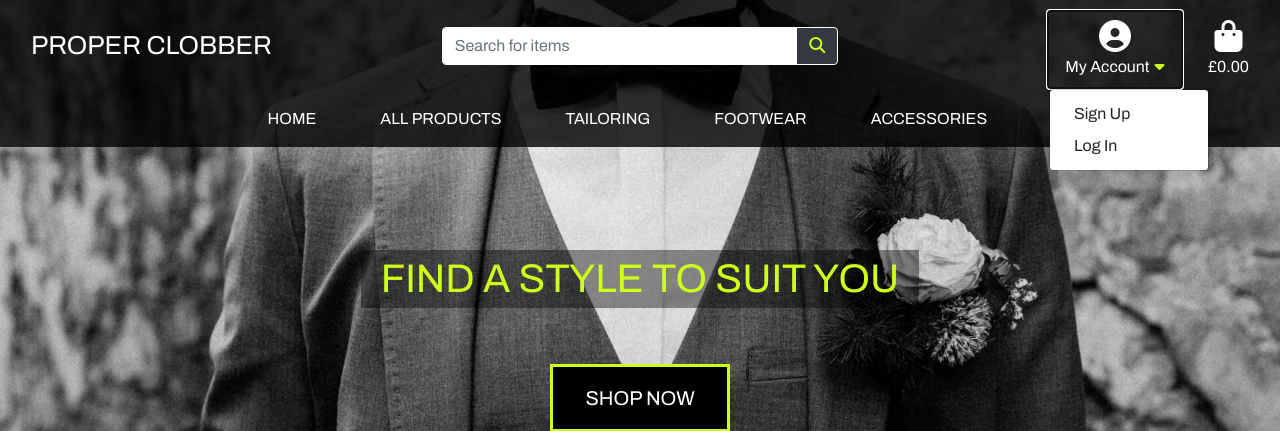
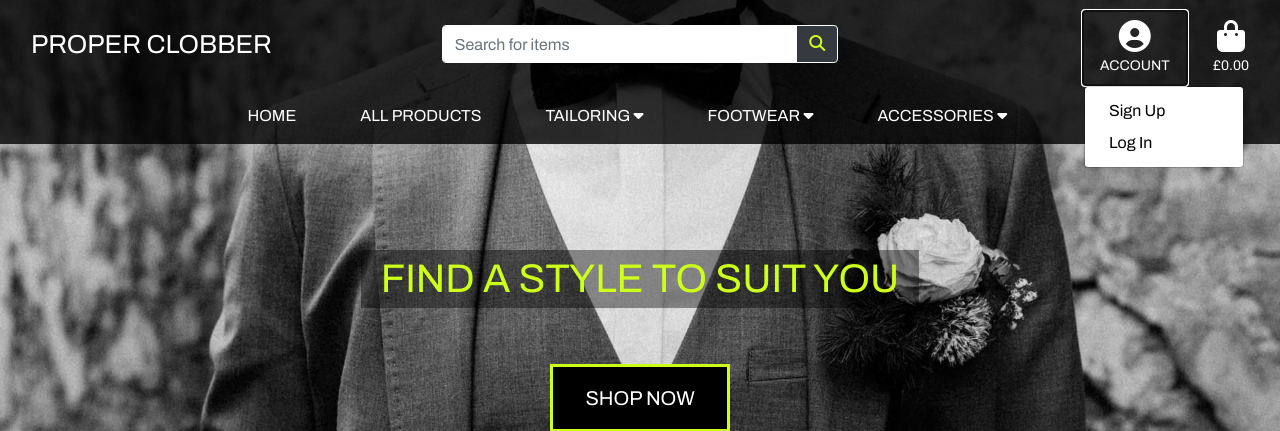
Before and after one commit to PaulFrankling/proper_clobber, a Django app: page / in a window 1280 px wide, after a click on "ACCOUNT". Shown: the top 431 px of the page. Run offline with Django 3.2, Linux system fonts and the light colour scheme; some libraries are stand-ins or nearby versions.

Commit message:
Added dropdown menus to nav links and styled them

```diff
--- a/static/css/base.css
+++ b/static/css/base.css
@@ -28,9 +28,12 @@ body {
     color: #CEFF1A;
 }
 
-.account-link p i {
-    color: #CEFF1A;
-    margin-left: 5px;
+.account-link p {
+    font-size: 14px;
+}
+
+.shop-total p {
+    font-size: 14px;
 }
 
 .navbar-toggler i {
@@ -50,6 +53,14 @@ body {
 
 .navbar-nav li a:hover {
     color: #CEFF1A;
+}
+
+.dropdown-menu a {
+    color: #000000 !important;
+}
+
+.dropdown-menu a:hover {
+    background-color: transparent;
 }
 
 .home-slogan {
--- a/templates/base.html
+++ b/templates/base.html
@@ -72,7 +72,7 @@
                                 aria-expanded="false">
                                 <div class="text-center account-link">
                                     <div><i class="fas fa-user-circle fa-2x"></i></div>
-                                    <p class="my-0">My Account<i class="fas fa-caret-down"></i></p>
+                                    <p class="my-0 text-uppercase">Account</p>
                                 </div>
                             </a>
                             <div class="dropdown-menu" aria-labelledby="user-options">
@@ -89,7 +89,7 @@
                             </div>
                         </li>
                         <li class="list-inline-item">
-                            <a href="" class="nav-link text-white">
+                            <a href="" class="nav-link text-white shop-total">
                                 <div class="text-center">
                                     <div><i class="fas fa-shopping-bag fa-2x"></i></div>
                                     <p class="my-0">
--- a/templates/includes/site-nav.html
+++ b/templates/includes/site-nav.html
@@ -13,20 +13,38 @@
         <li class="nav-item dropdown">
             <a class="nav-link mr-5" href="#" id="tailoring-link" data-toggle="dropdown"
                 aria-haspopup="true" aria-expanded="false">
-                Tailoring
+                Tailoring <i class="fas fa-caret-down"></i>
             </a>
+            <div class="dropdown-menu border-0" aria-labelledby="tailoring-link">
+                <a href="" class="dropdown-item">Suits</a>
+                <a href="" class="dropdown-item">Blazers</a>
+                <a href="" class="dropdown-item">Trousers</a>
+                <a href="" class="dropdown-item">All Tailoring</a>
+            </div>
         </li>
         <li class="nav-item dropdown">
             <a class="nav-link mr-5" href="#" id="footwear-link" data-toggle="dropdown"
                 aria-haspopup="true" aria-expanded="false">
-                Footwear
+                Footwear <i class="fas fa-caret-down"></i>
             </a>
+            <div class="dropdown-menu border-0" aria-labelledby="footwear-link">
+                <a href="" class="dropdown-item">Brogue</a>
+                <a href="" class="dropdown-item">Loafers</a>
+                <a href="" class="dropdown-item">Oxford</a>
+                <a href="" class="dropdown-item">All Footwear</a>
+            </div>
         </li>
         <li class="nav-item dropdown">
             <a class="nav-link mr-5" href="#" id="accessories-link" data-toggle="dropdown"
                 aria-haspopup="true" aria-expanded="false">
-                Accessories
+                Accessories <i class="fas fa-caret-down"></i>
             </a>
+            <div class="dropdown-menu border-0" aria-labelledby="accessories-link">
+                <a href="" class="dropdown-item">Belts</a>
+                <a href="" class="dropdown-item">Ties</a>
+                <a href="" class="dropdown-item">Watches</a>
+                <a href="" class="dropdown-item">All Accessories</a>
+            </div>
         </li>
     </ul>
 </div>
```
